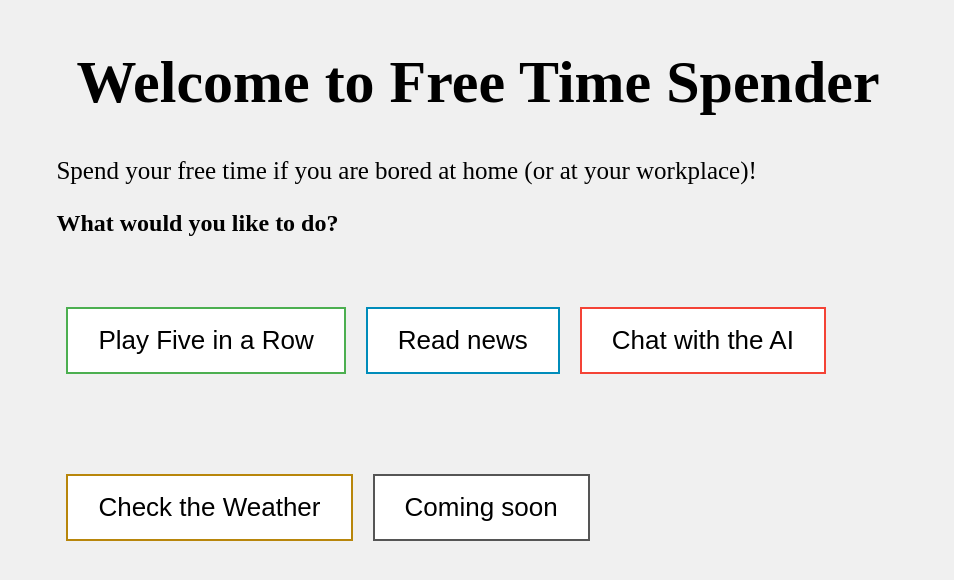
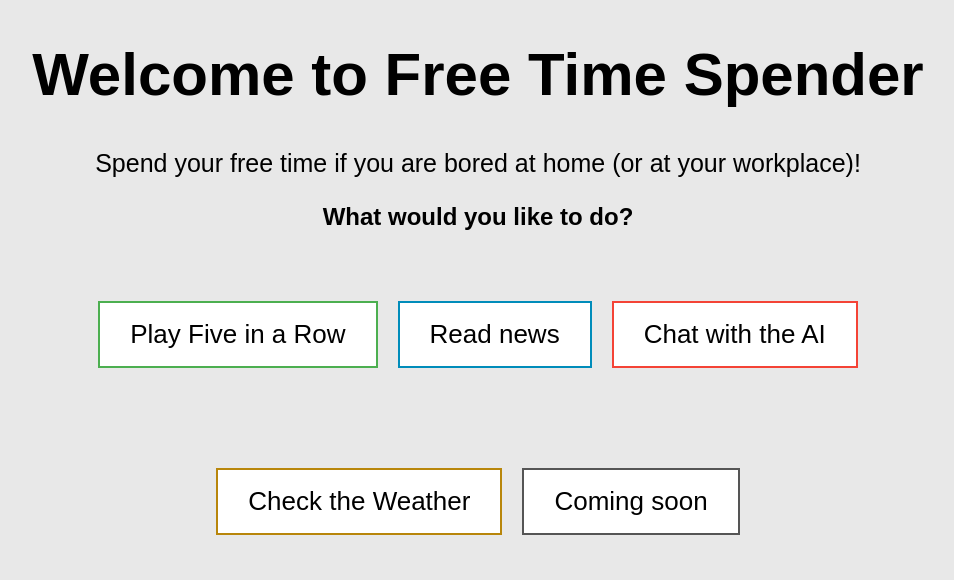
Before and after one commit to szilgyigbor/time-spender-frontend, an Angular app: page / in a window 1280 px wide. Shown: the top 580 px of the page, without its empty margins (162-1116 px from the left). Built offline with nearby package versions, Linux system fonts and the light colour scheme.

Commit message:
A little style upgrade.

```diff
--- a/src/styles.css
+++ b/src/styles.css
@@ -1,10 +1,8 @@
 body {
-    background-color: #F0F0F0;
-    display: flex;
-    align-items: center;
-    justify-content: center;
+    background-color: #E8E8E8;
+    font-family: Arial, Helvetica, sans-serif;
+    text-align: center;
 }
-
 
 h1 {
     font-size: 60px;
```
